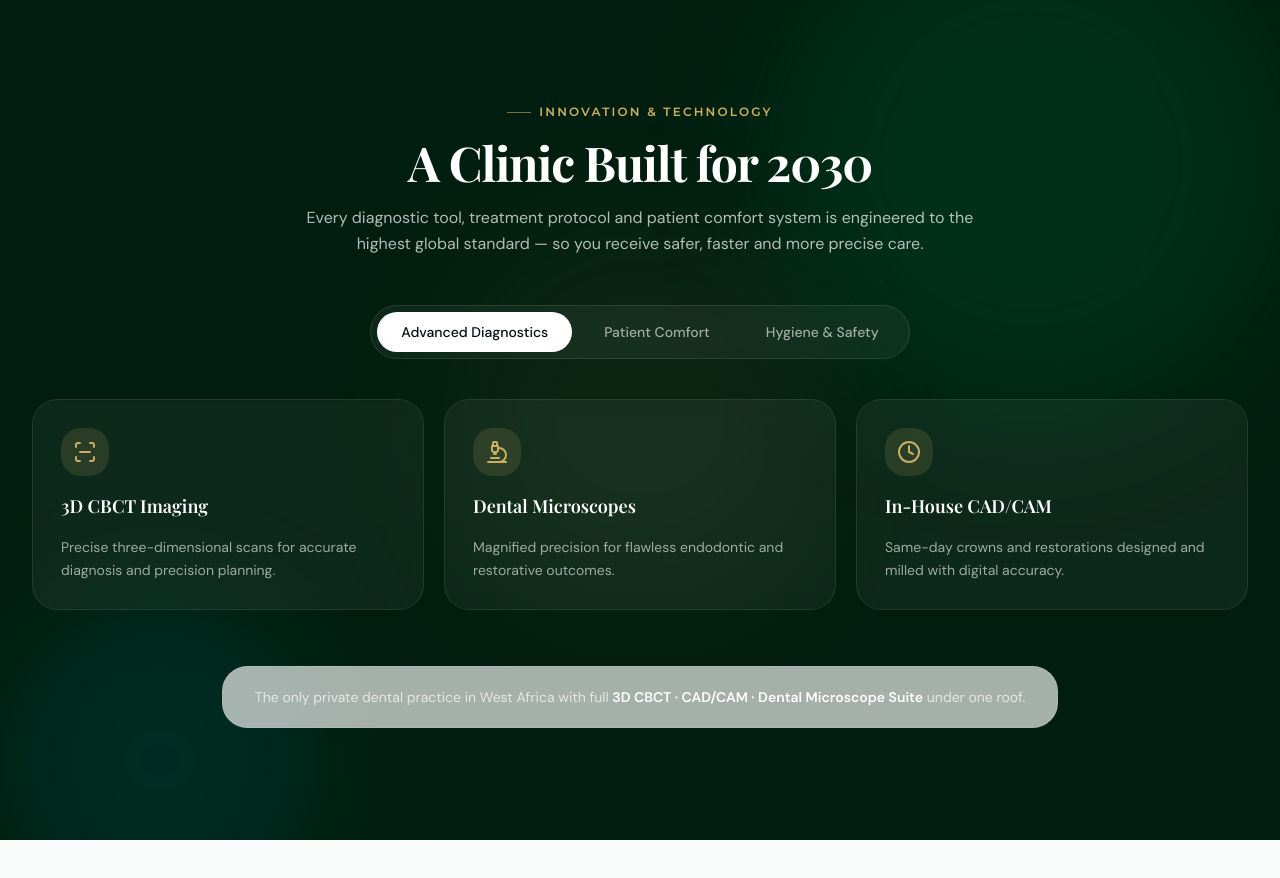
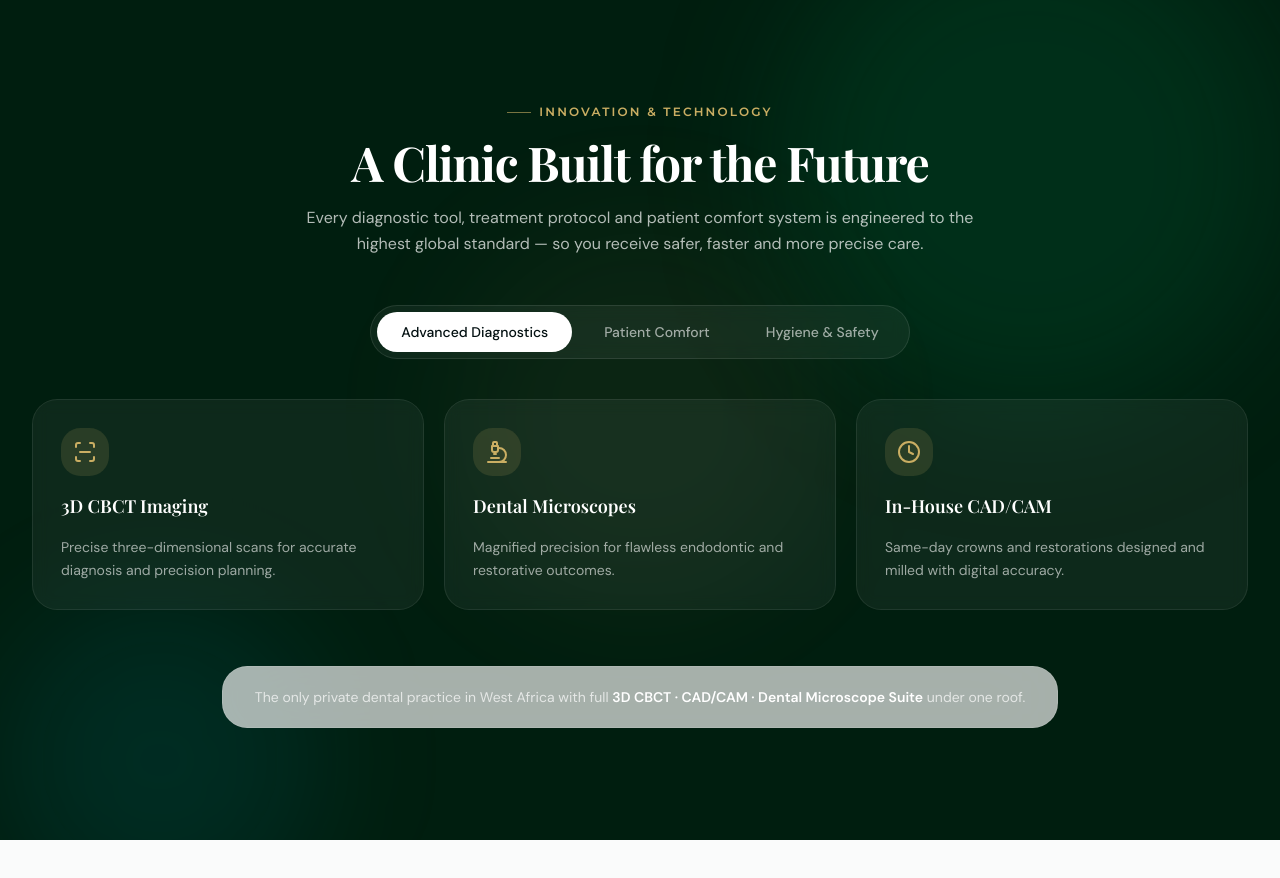
Before and after one commit to caffeine-rohit/dental-website-demo, a Next.js app: page / in a window 1280 px wide. Shown: the part 6620-7498 px from the top of the page. Built offline with nearby package versions, Linux system fonts and the light colour scheme.

Commit message:
Update wording from 2030 to Future

```diff
--- a/components/home/technology.tsx
+++ b/components/home/technology.tsx
@@ -24,7 +24,7 @@ export function Technology() {
         <SectionHeading
           invert
           eyebrow="Innovation & Technology"
-          title="A Clinic Built for 2030"
+          title="A Clinic Built for the Future"
           description="Every diagnostic tool, treatment protocol and patient comfort system is engineered to the highest global standard — so you receive safer, faster and more precise care."
         />
 
```
